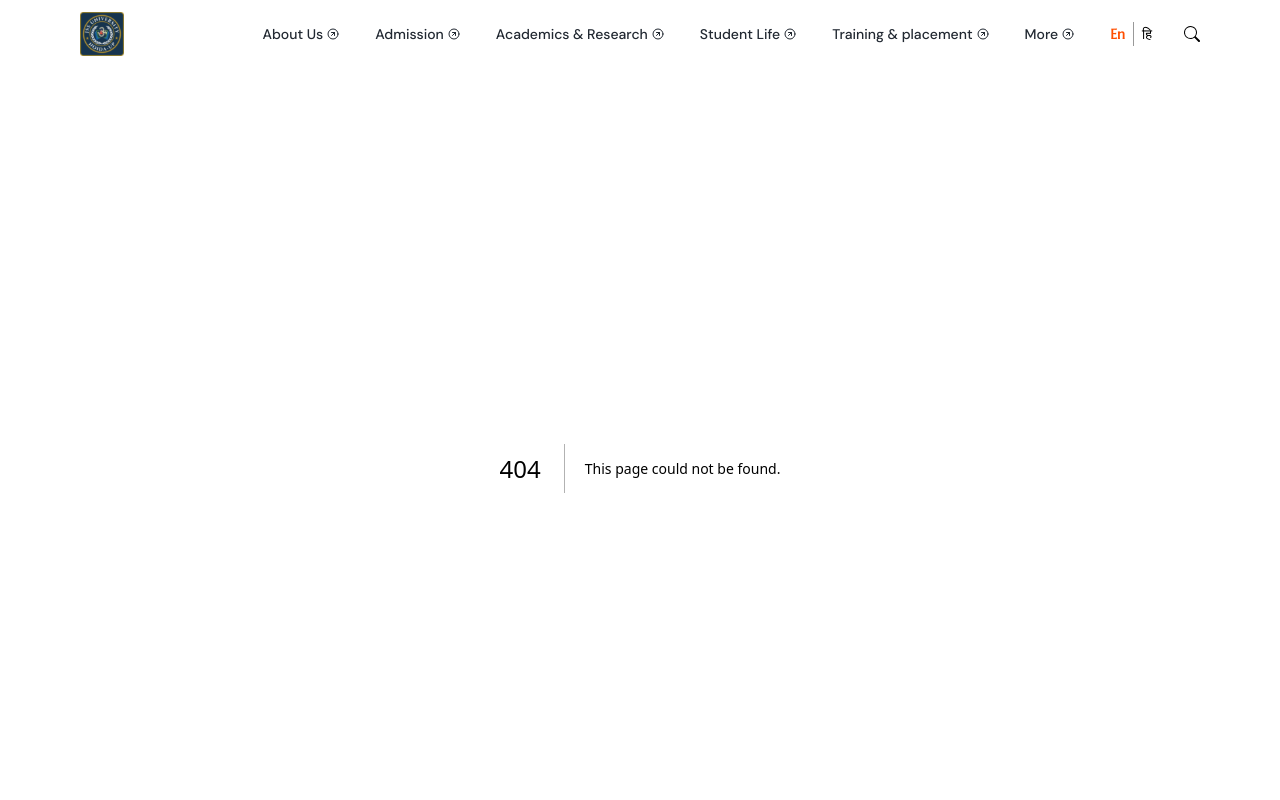
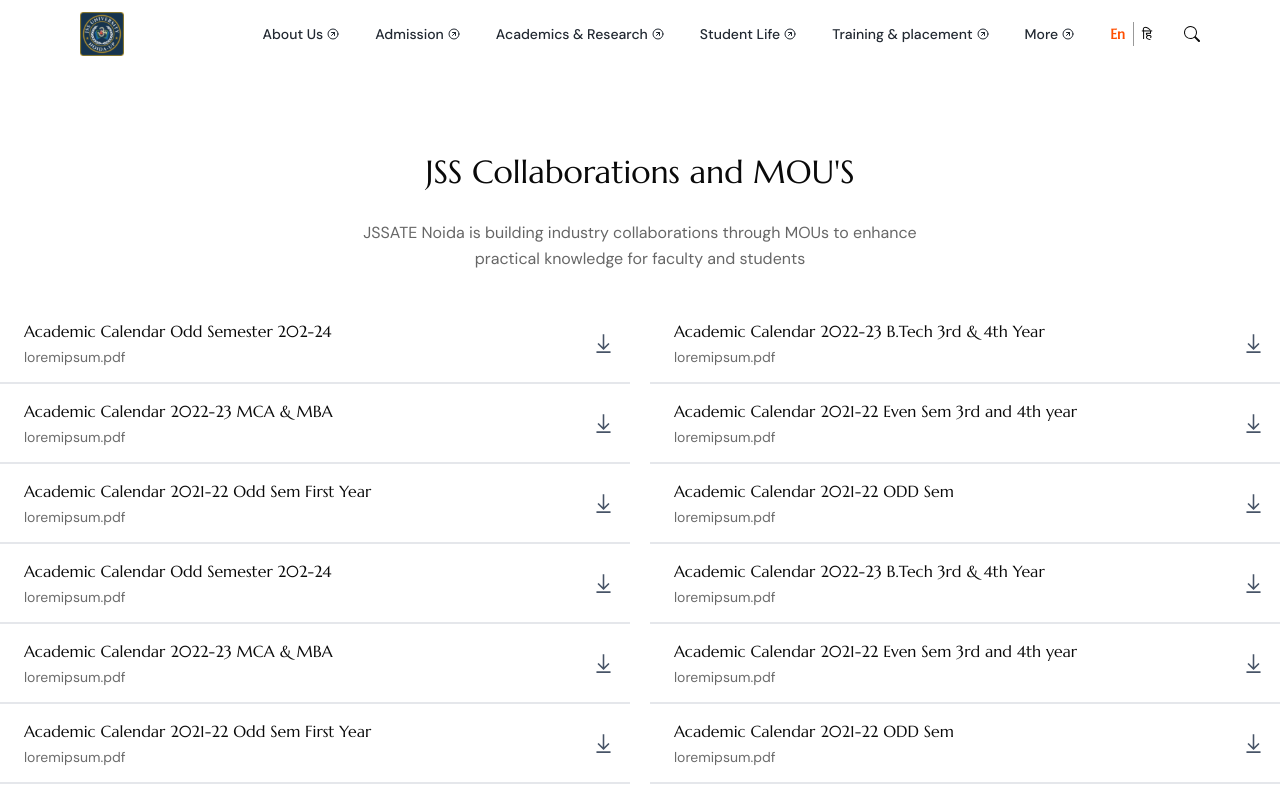
Before and after one commit to SampathShetty222/jss-work, a Next.js app: page /academics/collaboration in a window 1280 px wide. Before the commit this address had no page. Shown: the top 800 px of the page. Built offline with nearby package versions, Linux system fonts and the light colour scheme; a web font is replaced by a local one.

Commit message:
fix: academics-updated

```diff
--- /dev/null
+++ b/src/app/academics/calendar-of-events/page.jsx
@@ -0,0 +1,32 @@
+import React from "react";
+import { mapCalenderData } from "../data";
+import ActionHorzCard from "@/components/academics/ActionHorzCard";
+import HeaderCard from "@/app/components/common/headerCard";
+import { HiOutlineArrowRight } from "react-icons/hi";
+
+const CalendarOfEvents = () => {
+  return (
+    <section className="max-w-3xl md:mx-auto mx-4 md:py-20 py-10">
+      <HeaderCard
+        title="Calendar of Events"
+        description="Stay updated on events, workshops, and seminars at JSS University, and never miss an opportunity to participate in academic and extracurricular activities."
+        className="text-center"
+      />
+      <div className="mt-[32px]">
+        {mapCalenderData.map((item) => (
+          <ActionHorzCard key={item.id} item={item} />
+        ))}
+      </div>
+      <div className="flex items-center justify-center mt-12 md:px-3">
+        <button className="bg-primary-orange font-para p-3 rounded-lg text-lg relative text-white w-full md:w-fit">
+          Get Updates
+          <span className="ml-2">
+            <HiOutlineArrowRight className="left-8 inline-block text-lg" />
+          </span>
+        </button>
+      </div>
+    </section>
+  );
+};
+
+export default CalendarOfEvents;
--- /dev/null
+++ b/src/app/academics/collaboration/page.jsx
@@ -0,0 +1,32 @@
+import React from "react";
+import { mapCollaborationData } from "../data";
+import ActionHorzCard from "@/app/components/academics/ActionHorzCard";
+import HeaderCard from "@/app/components/common/headerCard";
+import { HiOutlineArrowRight } from "react-icons/hi";
+
+const Collaboration = () => {
+  return (
+    <section className="max-w-7xl md:mx-auto mx-4 md:py-20 py-10">
+      <HeaderCard
+        title="JSS Collaborations and MOU'S"
+        description="JSSATE Noida is building industry collaborations through MOUs to enhance practical knowledge for faculty and students"
+        className="text-center"
+      />
+      <div className="mt-[32px] grid md:grid-cols-2 gap-x-5">
+        {mapCollaborationData.map((item) => (
+          <ActionHorzCard key={item.id} item={item} />
+        ))}
+      </div>
+      <div className="flex items-center justify-center mt-12 md:px-3 ">
+        <button className="bg-primary-orange font-para p-3 rounded-lg text-lg relative text-white w-full md:w-fit">
+          Get Updates
+          <span className="ml-2">
+            <HiOutlineArrowRight className="left-8 inline-block text-lg" />
+          </span>
+        </button>
+      </div>
+    </section>
+  );
+};
+
+export default Collaboration;
--- /dev/null
+++ b/src/app/academics/data.js
@@ -0,0 +1,95 @@
+export const mapCalenderData = [
+  {
+    id: 1,
+    text: "Academic Calendar Odd Semester 202-24",
+    file: "loremipsum.pdf",
+  },
+  {
+    id: 2,
+    text: "Academic Calendar 2022-23 B.Tech 3rd & 4th Year",
+    file: "loremipsum.pdf",
+  },
+  {
+    id: 3,
+    text: "Academic Calendar 2022-23 MCA & MBA",
+    file: "loremipsum.pdf",
+  },
+  {
+    id: 4,
+    text: "Academic Calendar 2021-22 Even Sem 3rd and 4th year",
+    file: "loremipsum.pdf",
+  },
+  {
+    id: 5,
+    text: "Academic Calendar 2021-22 Odd Sem First Year",
+    file: "loremipsum.pdf",
+  },
+  {
+    id: 6,
+    text: "Academic Calendar 2021-22 ODD Sem",
+    file: "loremipsum.pdf",
+  },
+];
+
+export const mapCollaborationData = [
+  {
+    id: 1,
+    text: "Academic Calendar Odd Semester 202-24",
+    file: "loremipsum.pdf",
+  },
+  {
+    id: 2,
+    text: "Academic Calendar 2022-23 B.Tech 3rd & 4th Year",
+    file: "loremipsum.pdf",
+  },
+  {
+    id: 3,
+    text: "Academic Calendar 2022-23 MCA & MBA",
+    file: "loremipsum.pdf",
+  },
+  {
+    id: 4,
+    text: "Academic Calendar 2021-22 Even Sem 3rd and 4th year",
+    file: "loremipsum.pdf",
+  },
+  {
+    id: 5,
+    text: "Academic Calendar 2021-22 Odd Sem First Year",
+    file: "loremipsum.pdf",
+  },
+  {
+    id: 6,
+    text: "Academic Calendar 2021-22 ODD Sem",
+    file: "loremipsum.pdf",
+  },
+  {
+    id: 7,
+    text: "Academic Calendar Odd Semester 202-24",
+    file: "loremipsum.pdf",
+  },
+  {
+    id: 8,
+    text: "Academic Calendar 2022-23 B.Tech 3rd & 4th Year",
+    file: "loremipsum.pdf",
+  },
+  {
+    id: 9,
+    text: "Academic Calendar 2022-23 MCA & MBA",
+    file: "loremipsum.pdf",
+  },
+  {
+    id: 10,
+    text: "Academic Calendar 2021-22 Even Sem 3rd and 4th year",
+    file: "loremipsum.pdf",
+  },
+  {
+    id: 11,
+    text: "Academic Calendar 2021-22 Odd Sem First Year",
+    file: "loremipsum.pdf",
+  },
+  {
+    id: 12,
+    text: "Academic Calendar 2021-22 ODD Sem",
+    file: "loremipsum.pdf",
+  },
+];
--- /dev/null
+++ b/src/app/academics/departments/page.jsx
@@ -0,0 +1,26 @@
+import HeaderCard from "@/app/components/common/headerCard";
+import CoursesOffered from "@/app/components/home/coursesOffered";
+import React from "react";
+
+const Departments = () => {
+  return (
+    <>
+      <section className="md:px-20">
+        <div className="max-w-7xl md:mx-auto pb-20 mx-4 mt-16">
+          <HeaderCard
+            title="Courses Offered By JSS University"
+            description="Find important updates, academic schedules, and key notifications to stay informed with the latest circulars and announcements"
+          />
+          <div className="md:grid grid-cols-3 gap-6 pt-9">
+            <CoursesOffered />
+            <button className="md:mt-10 mt-8 text-sm font-medium md:w-fit w-full px-4 py-10px border-2 border-tertiary-lightgray border-opacity-80 rounded-md font-para md:hidden block">
+              View More
+            </button>
+          </div>
+        </div>
+      </section>
+    </>
+  );
+};
+
+export default Departments;
--- /dev/null
+++ b/src/app/components/academics/ActionHorzCard.jsx
@@ -0,0 +1,26 @@
+"use client";
+import React from "react";
+import { LiaDownloadSolid } from "react-icons/lia";
+import { PropTypes } from "prop-types";
+
+const ActionHorzCard = ({ item }) => {
+  return (
+    <div className="border-b-2 border-gray-200 grid grid-cols-12">
+      <div className="col-span-11 hover:bg-gray-100 py-[15px] md:px-6">
+        <p className="marcellus text-base">{item.text}</p>
+        <p className=" text-sm font-para opacity-60 pt-1">{item.file}</p>
+      </div>
+      <a
+        href="/dummy.pdf"
+        target="_blank"
+        className="hover:bg-gray-100 flex items-center justify-center col-span-1"
+      >
+        <LiaDownloadSolid className="transform hover:scale-110 transition-all text-[25px] text-tertiary-gray" />
+      </a>
+    </div>
+  );
+};
+
+export default ActionHorzCard;
+
+ActionHorzCard.propTypes = { item: PropTypes.object };
--- a/src/app/components/common/headerCard.jsx
+++ b/src/app/components/common/headerCard.jsx
@@ -3,9 +3,9 @@
 import React from "react";
 import { PropTypes } from "prop-types";
 
-const HeaderCard = ({ title, description }) => {
+const HeaderCard = ({ title, description, className }) => {
   return (
-    <div className="max-w-xl mx-auto md:text-center">
+    <div className={`max-w-headerCard mx-auto md:text-center ${className}`}>
       <h3 className="text-32 font-normal">{title}</h3>
       <p className="text-base leading-[26px] font-normal font-para text-secondary-opactiy60 pt-6">
         {description}
@@ -19,4 +19,5 @@
 HeaderCard.propTypes = {
   title: PropTypes.string,
   description: PropTypes.description,
+  className: PropTypes.string,
 };
--- a/src/app/components/header/data.js
+++ b/src/app/components/header/data.js
@@ -113,21 +113,21 @@
   {
     id: 1,
     title: "Departments",
-    link: "academics/departments",
+    link: "/academics/departments",
     desc: "Our Academic Departments",
     icon: "/img/academics/department.svg",
   },
   {
     id: 2,
     title: "Calendar of Events",
-    link: "academics/calendar-of-events",
+    link: "/academics/calendar-of-events",
     desc: "Academic Events Calendar",
     icon: "/img/academics/calendar.svg",
   },
   {
     id: 3,
     title: "Collaboration and MOU’s",
-    link: "academics/collaboration",
+    link: "/academics/collaboration",
     desc: "JSS Collaborations and MOU's",
     icon: "/img/academics/collabration.svg",
   },
--- a/tailwind.config.js
+++ b/tailwind.config.js
@@ -18,6 +18,9 @@
 			fontSize:{
 				"32":"2rem",
 				"10px":"10px"
+			},
+			maxWidth:{
+				"headerCard":"600px"
 			},
 			borderRadius: {
 				lg: 'var(--radius)',
```
